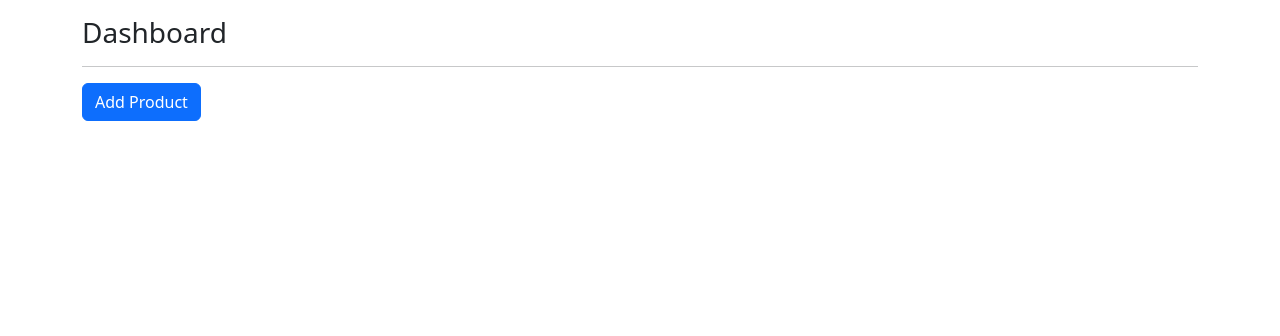
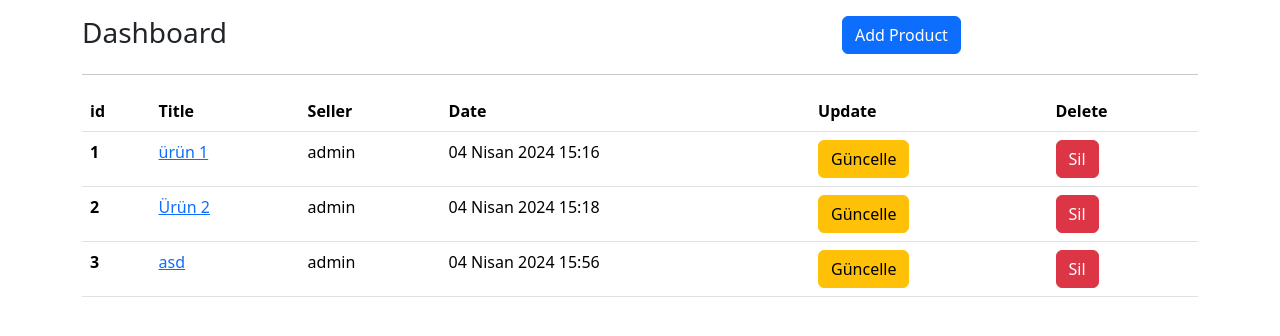
Before and after one commit to mertcan-taskiran/Python, a Django app: page /products/dashboard/ in a window 1280 px wide. Shown: the part 56-392 px from the top of the page. Run offline with Django 4.2, Linux system fonts and the light colour scheme; a user stored in the database is signed in; data comes from the database, SQL or seed files in the repository; both versions use the stored data as it was after the commit.

Commit message:
ürün detay sayfası

```diff
--- a/Django/product/urls.py
+++ b/Django/product/urls.py
@@ -11,5 +11,6 @@ from product import views
 urlpatterns = [
     path("dashboard/", views.dashboard, name="dashboard"),
     path("addproduct/", views.addProduct, name="addproduct"),
+    path("product/<int:id>", views.detail, name="detail"),
 
 ]
--- a/Django/product/views.py
+++ b/Django/product/views.py
@@ -1,5 +1,6 @@
 from django.shortcuts import render, HttpResponse, redirect
 from .forms import ProductForm
+from .models import Product
 from django.contrib import messages
 # Create your views here.
 
@@ -13,7 +14,14 @@ def about(request):
 #     return HttpResponse("Detail:" + str(id))
 
 def dashboard(request):
-    return render(request, "dashboard.html")
+
+    products = Product.objects.filter(seller = request.user)
+
+    context = {
+        "products":products
+    }
+
+    return render(request, "dashboard.html", context)
 
 def addProduct(request):
 
@@ -27,3 +35,7 @@ def addProduct(request):
         return redirect("index")
 
     return render(request, "addproduct.html", {"form":form})
+
+def detail(request, id):
+    product = Product.objects.filter(id=id).first()
+    return render(request, "detail.html", {"product": product})
--- a/Django/templates/dashboard.html
+++ b/Django/templates/dashboard.html
@@ -1,10 +1,50 @@
 {% extends "layout.html" %}
 
 {% block body %}
+<div class="row">
+    <div class="col-md-4">
+        <h3>Dashboard</h3>
+    </div>
+    <div class="col-md-4">
 
-<h3>Dashboard</h3>
+    </div>
+    <div class="col-md-4">
+        <a href="/products/addproduct" class="btn btn-primary">Add Product</a>
+    </div>
+</div>
+
 <hr>
 
-<a href="/products/addproduct" class="btn btn-primary">Add Product</a>
+{% if products %}
+    <table class="table">
+        <thead>
+            <tr>
+                <th scope="col">id</th>
+                <th scope="col">Title</th>
+                <th scope="col">Seller</th>
+                <th scope="col">Date</th>
+                <th scope="col">Update</th>
+                <th scope="col">Delete</th>
+            </tr>
+        </thead>
+        <tbody>
+            {% for product in products %}
+                <tr>
+                    <th scope="row">{{product.id}}</th>
+                    <td><a href="/products/product/{{product.id}}">{{product.title}}</a></td>
+                    <td>{{product.seller.username}}</td>
+                    <td>{{product.created_date}}</td>
+                    <td><a href="/products/update/{{product.id}}" class = "btn btn-warning">Güncelle</a></td>
+                    <td><a href="/products/delete/{{product.id}}" class = "btn btn-danger">Sil</a> </td>
+                </tr>
+            {% endfor %}
+
+        </tbody>
+    </table>
+{% else %}
+    <div class = "alert alert-danger mt-3">
+        Ürün yok.
+    </div>
+{% endif %}
 
 {% endblock body %}
```
Also changed, not shown: Django/templates/detail.html (added, +27 -0 lines), Django/db.sqlite3, Django/product/forms.py (line endings or trailing spaces).
